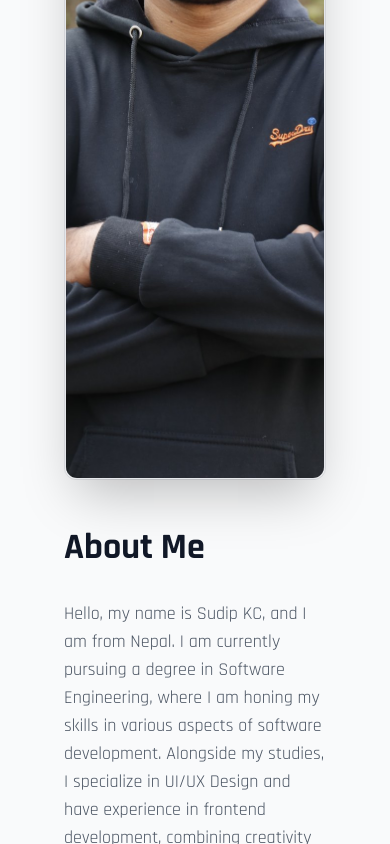
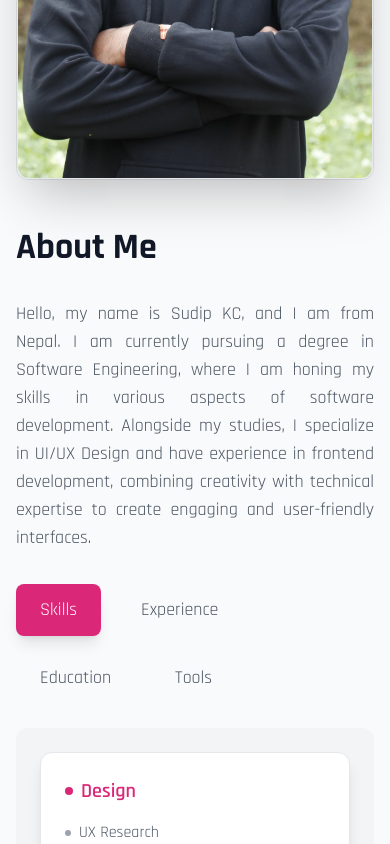
Before and after one commit to sudipkc3/My_Portfolio_React-2, a React (Vite) app: page / in a window 390 px wide. Shown: the part 1308-2152 px from the top of the page. Built offline with nearby package versions, Linux system fonts and the light colour scheme.

Commit message:
Fixed mobile view section

```diff
--- a/src/components/About/About.tsx
+++ b/src/components/About/About.tsx
@@ -109,15 +109,15 @@ export default function About() {
   return (
     <section id="about" className="py-20 bg-gray-50 dark:bg-gray-800">
       <motion.div
-        className="container mx-auto px-16 flex justify-center items-center"
+        className="container mx-auto px-4 md:px-16 flex justify-center items-center"
         variants={staggerContainer}
         initial="hidden"
         whileInView="visible"
         viewport={{ once: true }}
       >
-        <div className="grid md:grid-cols-2 gap-12 items-center">
+        <div className="grid grid-cols-1 md:grid-cols-2 gap-12 items-center">
           <motion.div
-            className="relative border h-[800px] w-full md:w-[500px] flex justify-center items-center rounded-xl"
+            className="relative border h-[500px] md:h-[800px] w-full md:w-[500px] flex justify-center items-center rounded-xl"
             variants={fadeIn('right')}
           >
             <img
@@ -137,7 +137,7 @@ export default function About() {
             />
 
             <motion.p
-              className="text-lg text-gray-600 dark:text-gray-400"
+              className="text-lg text-gray-600 dark:text-gray-400 text-justify"
               variants={fadeIn('up', 0.2)}
             >
               Hello, my name is Sudip KC, and I am from Nepal. I am currently pursuing a degree
```
